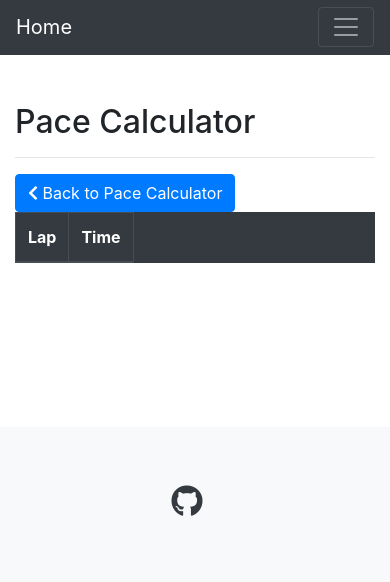
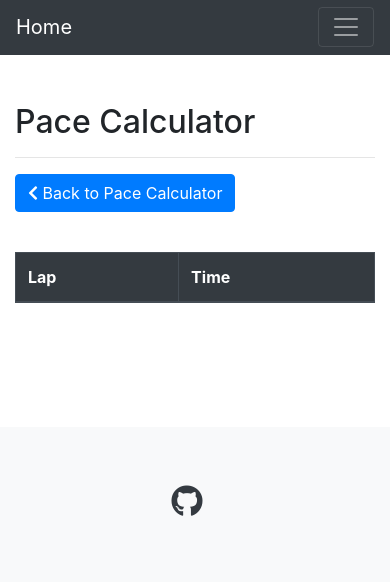
Before and after one commit to Sundy0828/PaceCalcWeb, a PHP site: page /LapSplits.php in a window 390 px wide. Shown: the part 201-783 px from the top of the page. Run offline with PHP 8.4, Linux system fonts and the light colour scheme; lists and menus that the app fills with data are empty; some libraries are stand-ins or nearby versions.

Commit message:
table styling

```diff
--- a/LapSplits.php
+++ b/LapSplits.php
@@ -9,9 +9,9 @@
       <button class="btn btn-primary" onclick='location.href = "paceCalc.php";'><i class="fas fa-chevron-left"></i> Back to Pace Calculator</button>
     </div>
 
-    <div id="splitTbl" class="col-sm-9">
+    <div id="splitTbl" class="col-sm-9 marginSM">
 
-      <table id="myTable" class="table table-bordered table-hover table-dark table-responsive-sm">
+      <table id="myTable" class="table table-bordered table-hover table-dark">
         <thead>
           <tr>
             <th>Lap</th>
```
